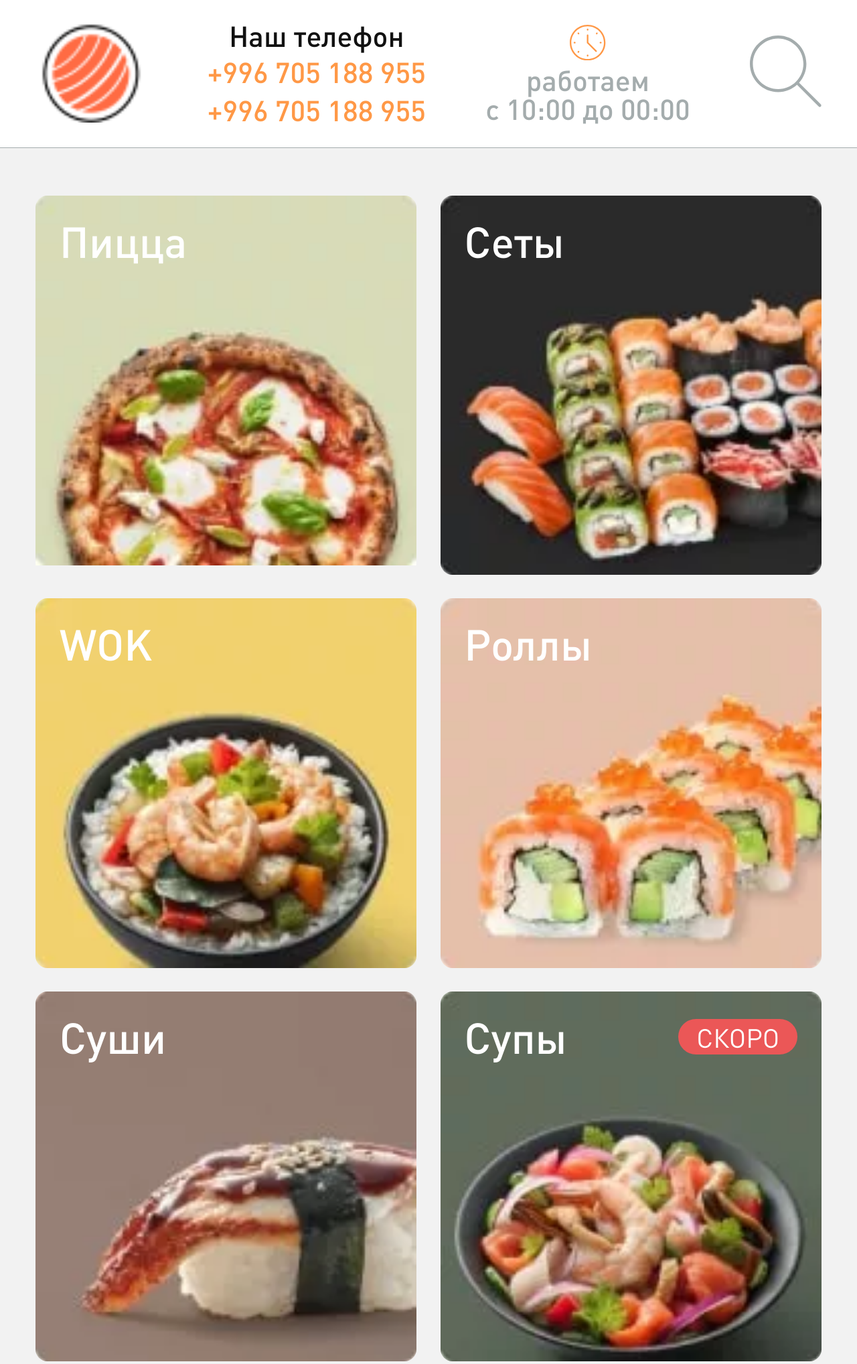
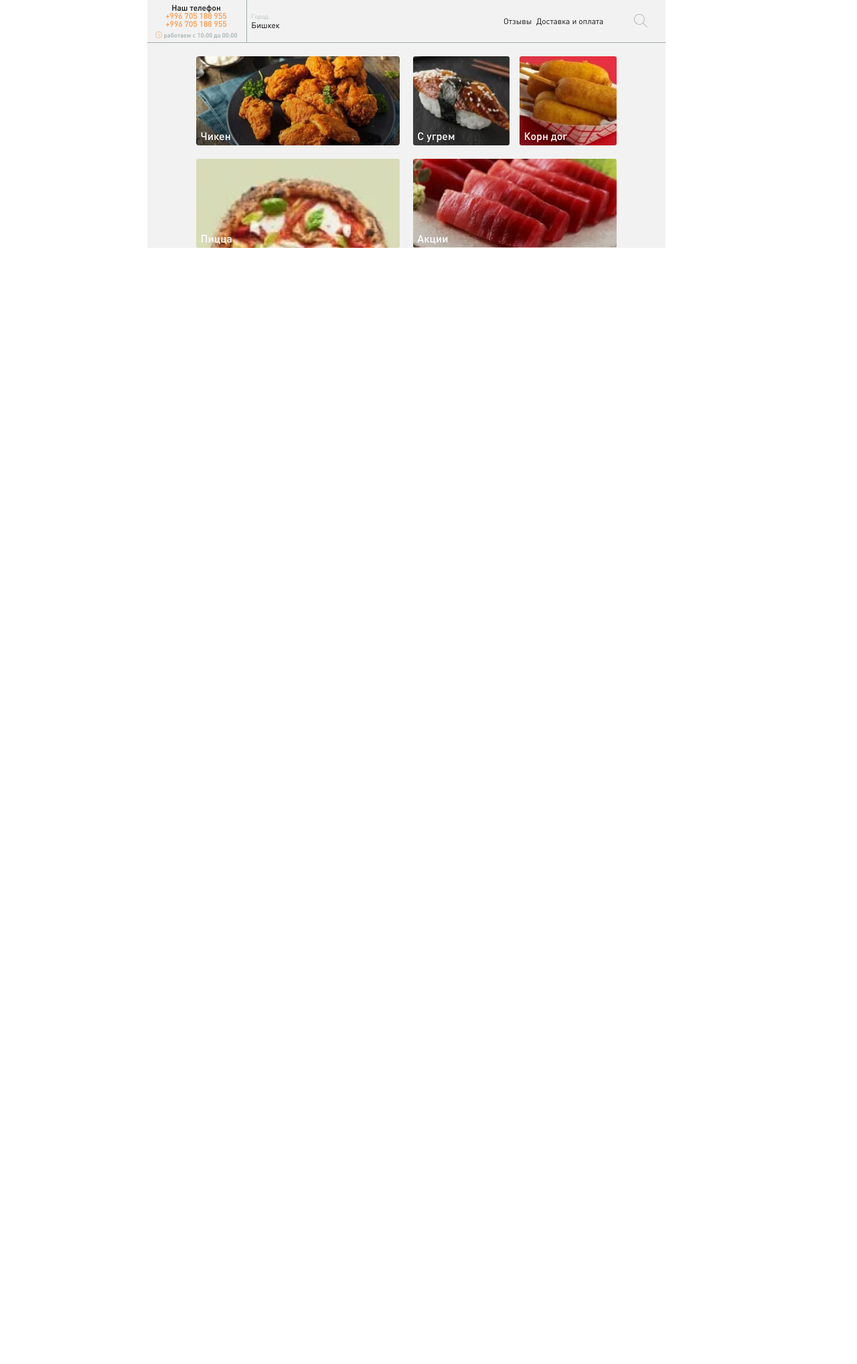
Before and after one commit to Anton1997Kovalev/romsem, a PHP site: page / in a window 1280 px wide. Shown: the top 2036 px of the page at 67% size. After the commit the page ends 370 px from the top, so only its background shows below. Run offline with PHP 8.4, Linux system fonts and the light colour scheme.

Commit message:
desktop header, categories

```diff
--- a/css/style.css
+++ b/css/style.css
@@ -34,6 +34,12 @@
 
 html {
 	font-size: 2.777vw;
+}
+
+@media screen and (min-width: 1024px) {
+	html {
+		font-size: 0.520vw;
+	}
 }
 
 body {
@@ -248,12 +254,18 @@ h3 {
 	grid-column-end: 9;
 }
 
+@media screen and (min-width: 1024px) {
+	.container {
+		padding: 0 12rem;
+	}
+}
+
 /* ------------------ main-settings END ----------------------- */
 
 /* -------------------------------- UI -------------------------------------- */
 .main {
 	background-color: var(--grey);
-	padding-top: 2rem;
+	padding-top: 7.7rem;
 }
 
 .invert-color {
@@ -277,6 +289,13 @@ h3 {
 
 .anim-text-border:hover {
 	border-bottom: 1px solid #fff;
+}
+
+@media screen and (min-width: 1024px) {
+	.main {
+		background-color: var(--grey);
+		padding-top: 3rem;
+	}
 }
 
 /* ------------------- link -------------------------- */
@@ -620,11 +639,30 @@ h3 {
 
 /* ------------------------- MAIN-PAGE ----------------------- */
 
+@media screen and (min-width: 1024px) {
+	.page__container {
+		display: grid;
+		grid-template-columns: 18rem 1fr 29rem;
+		padding-right: 10rem;
+		padding-left: 12rem;
+	}
+
+	.page-body {
+		margin-left: 3rem;
+		margin-right: 4rem;
+	}
+}
+
 /* ----------------------- header --------------------------------- */
 
 .header {
 	background: #FFFFFF;
 	border-bottom: 0.5px solid #A4ACAD;
+	position: fixed;
+	top: 0;
+	left: 0;
+	right: 0;
+	z-index: 100;
 }
 
 .header__container {
@@ -642,7 +680,21 @@ h3 {
 	width: 4.7rem;
 }
 
-.our-phones {}
+.header__city {
+	display: none;
+}
+
+.header__our-contacts {
+	display: flex;
+}
+
+.header__nav {
+	display: none;
+}
+
+.our-phones {
+	margin-right: 1.3rem;
+}
 
 .our-phones__label {
 	font-family: var(--ff-dinPro500);
@@ -653,7 +705,9 @@ h3 {
 	text-align: center;
 }
 
-.our-phones__items {}
+.our-phones__items {
+	text-align: center;
+}
 
 .our-phones__item a {
 	font-family: var(--ff-dinPro500);
@@ -667,6 +721,12 @@ h3 {
 	display: flex;
 	flex-direction: column;
 	align-items: center;
+}
+
+.work-time__icon {
+	width: 1.5rem;
+	height: 1.5rem;
+	flex-shrink: 0;
 }
 
 .work-time__icon svg {
@@ -693,7 +753,139 @@ h3 {
 	height: 3rem;
 }
 
+@media screen and (min-width: 1024px) {
+	.header {
+		background: var(--grey);
+		position: relative;
+	}
+
+	.header__container {
+		height: 9.5rem;
+		padding-left: 1.8rem;
+		padding-right: 4rem;
+	}
+
+	.header__content {
+		justify-content: unset;
+	}
+
+	.header__logo {
+		display: none;
+	}
+
+	.header__our-contacts {
+		flex-direction: column;
+		justify-content: center;
+		padding-right: 2rem;
+		border-right: 0.5px solid #A4ACAD;
+		height: 100%;
+	}
+
+	.our-phones {
+		/* height: 100%; */
+		display: flex;
+		flex-direction: column;
+		justify-content: center;
+		margin-right: 0;
+		margin-bottom: 0.8rem;
+	}
+
+	.our-phones__label {
+		font-size: 1.8rem;
+		line-height: 100%;
+	}
+
+	.our-phones__item a {
+		font-size: 1.8rem;
+		line-height: 100%;
+	}
+
+	.work-time {
+		flex-direction: row;
+		align-items: center;
+	}
+
+	.work-time__icon {
+		margin-right: 0.5rem;
+	}
+
+	.work-time__text span {
+		display: inline;
+		text-align: left;
+		font-size: 1.4rem;
+		line-height: 100%;
+	}
+
+	.header__city {
+		display: block;
+		margin-left: 1rem;
+		flex-grow: 1;
+	}
+
+	.header__city-label {
+		font-family: var(--ff-dinPro300);
+		font-weight: 300;
+		font-size: 1.4rem;
+		line-height: 100%;
+		color: #A4ACAD;
+		margin-bottom: .4rem;
+	}
+
+	.header__city-selected {
+		font-family: var(--ff-dinPro400);
+		font-size: 1.8rem;
+		line-height: 100%;
+		color: #000;
+	}
+
+	.header__search {
+		margin-left: 6.9rem;
+	}
+
+	.header__nav {
+		display: block;
+	}
+
+	.header__nav ul {
+		display: flex;
+	}
+
+	.header__nav li {
+		margin-bottom: 0;
+	}
+
+	.header__nav li:not(:last-child) {
+		margin-right: 1rem;
+	}
+
+	.header__nav li a {
+		font-family: var(--ff-dinPro400);
+		font-size: 1.8rem;
+		line-height: 100%;
+		color: var(--black);
+		transition: color 150ms ease-out;
+		-webkit-transition: color 150ms ease-out;
+		-moz-transition: color 150ms ease-out;
+		-ms-transition: color 150ms ease-out;
+		-o-transition: color 150ms ease-out;
+	}
+
+	.header__nav li a:hover {
+		color: var(--orange);
+	}
+}
+
 /* ----------------------- header END --------------------------------- */
+
+.sidebar {
+	display: none;
+}
+
+@media screen and (min-width: 1024px) {
+	.sidebar {
+		display: block;
+	}
+}
 
 /* ------------------------- our-products --------------------------- */
 
@@ -705,6 +897,10 @@ h3 {
 	display: grid;
 	grid-template-columns: 1fr 1fr;
 	grid-gap: 1rem;
+}
+
+.our-products__categories.desktop {
+	display: none;
 }
 
 .products-category {
@@ -784,7 +980,9 @@ h3 {
 	color: #FFFFFF;
 }
 
-.products-category__img {}
+.products-category__img {
+	height: 100%;
+}
 
 .products-category__img img {
 	display: block;
@@ -797,6 +995,38 @@ h3 {
 
 .bottom {}
 
+@media screen and (min-width: 1024px) {
+	.our-products__container {
+		padding: 0 11rem;
+	}
+
+	.our-products__categories.mobile {
+		display: none;
+	}
+
+	.our-products__categories.desktop {
+		display: grid;
+		grid-template-columns: 1fr;
+		grid-row-gap: 3rem;
+	}
+
+	.our-products__categories__row {
+		display: grid;
+		grid-template-columns: 1fr 1fr;
+		grid-column-gap: 3rem;
+	}
+
+	.products-category {
+		height: 20rem;
+	}
+
+	.our-products__categories__column {
+		display: grid;
+		grid-template-columns: 1fr 1fr;
+		grid-column-gap: 2.2rem;
+	}
+}
+
 /* ------------------------- our-products END --------------------------- */
 
 
--- a/index.html
+++ b/index.html
@@ -12,7 +12,8 @@
 
 <body>
 	<div class="page">
-		<aside class="main-sidebar"></aside>
+		<div class="page__container">
+			<aside class="main-sidebar sidebar"></aside>
 			<div class="page-body">
 				<div class="page-body__container">
 					<header class="header">
@@ -26,6 +27,7 @@
 										</picture>
 									</a>
 								</div>
+								<div class="header__our-contacts">
 									<div class="header__phones our-phones">
 										<div class="header-phones__label our-phones__label">Наш телефон</div>
 										<div class="header-phones__items our-phones__items">
@@ -75,6 +77,17 @@
 											<span>с 10:00 до 00:00</span>
 										</div>
 									</div>
+								</div>
+								<div class="header__city">
+									<div class="header__city-label">Город:</div>
+									<div class="header__city-selected">Бишкек</div>
+								</div>
+								<nav class="header__nav">
+									<ul>
+										<li><a href="#" class="header__link">Отзывы</a></li>
+										<li><a href="#" class="header__link">Доставка и оплата</a></li>
+									</ul>
+								</nav>
 								<div class="header__search search-block">
 									<div class="header-search__icon search-block__icon search-block__icon__js">
 										<svg width="30" height="30" viewBox="0 0 30 30" fill="none"
@@ -98,7 +111,7 @@
 						<section class="our-products">
 							<div class="our-products__container container">
 								<div class="our-products__content">
-								<div class="our-products__categories">
+									<div class="our-products__categories mobile">
 										<div class="our-products__category products-category">
 											<a href="#" class="products-category__body">
 												<div class="products-category__info top">
@@ -111,7 +124,8 @@
 												</div>
 												<div class="products-category__img">
 													<picture>
-													<source srcset="img/categories/pizza-min.webp" type="image/webp">
+														<source srcset="img/categories/pizza-min.webp"
+															type="image/webp">
 														<img src="img/categories/pizza-min.jpg" alt="">
 													</picture>
 												</div>
@@ -183,7 +197,8 @@
 												</div>
 												<div class="products-category__img">
 													<picture>
-													<source srcset="img/categories/sushi-min.webp" type="image/webp">
+														<source srcset="img/categories/sushi-min.webp"
+															type="image/webp">
 														<img src="img/categories/sushi-min.jpg" alt="">
 													</picture>
 												</div>
@@ -201,7 +216,8 @@
 												</div>
 												<div class="products-category__img">
 													<picture>
-													<source srcset="img/categories/salad-min.webp" type="image/webp">
+														<source srcset="img/categories/salad-min.webp"
+															type="image/webp">
 														<img src="img/categories/salad-min.jpg" alt="">
 													</picture>
 												</div>
@@ -219,7 +235,8 @@
 												</div>
 												<div class="products-category__img">
 													<picture>
-													<source srcset="img/categories/salad-min.webp" type="image/webp">
+														<source srcset="img/categories/salad-min.webp"
+															type="image/webp">
 														<img src="img/categories/salad-min.jpg" alt="">
 													</picture>
 												</div>
@@ -255,7 +272,8 @@
 												</div>
 												<div class="products-category__img">
 													<picture>
-													<source srcset="img/categories/combo-min.webp" type="image/webp">
+														<source srcset="img/categories/combo-min.webp"
+															type="image/webp">
 														<img src="img/categories/combo-min.webp" alt="">
 													</picture>
 												</div>
@@ -273,7 +291,8 @@
 												</div>
 												<div class="products-category__img">
 													<picture>
-													<source srcset="img/categories/ugrem-min.webp" type="image/webp">
+														<source srcset="img/categories/ugrem-min.webp"
+															type="image/webp">
 														<img src="img/categories/ugrem-min.jpg" alt="">
 													</picture>
 												</div>
@@ -291,7 +310,8 @@
 												</div>
 												<div class="products-category__img">
 													<picture>
-													<source srcset="img/categories/korndog-min.webp" type="image/webp">
+														<source srcset="img/categories/korndog-min.webp"
+															type="image/webp">
 														<img src="img/categories/korndog-min.jpg" alt="">
 													</picture>
 												</div>
@@ -309,7 +329,8 @@
 												</div>
 												<div class="products-category__img">
 													<picture>
-													<source srcset="img/categories/chiken-min.webp" type="image/webp">
+														<source srcset="img/categories/chiken-min.webp"
+															type="image/webp">
 														<img src="img/categories/chiken-min.jpg" alt="">
 													</picture>
 												</div>
@@ -327,11 +348,117 @@
 												</div>
 												<div class="products-category__img">
 													<picture>
-													<source srcset="img/categories/akcii-min.webp" type="image/webp">
+														<source srcset="img/categories/akcii-min.webp"
+															type="image/webp">
 														<img src="img/categories/akcii-min.jpg" alt="">
 													</picture>
 												</div>
 											</a>
+										</div>
+									</div>
+
+									<div class="our-products__categories desktop">
+										<div class="our-products__categories__row">
+											<div class="our-products__category products-category">
+												<a href="#" class="products-category__body">
+													<div class="products-category__info bottom">
+														<div class="products-category__label">
+															Чикен
+														</div>
+														<!-- <div class="products-category__date">
+															<span>скоро</span>
+														</div> -->
+													</div>
+													<div class="products-category__img">
+														<picture>
+															<source srcset="img/categories/chiken-min.webp"
+																type="image/webp">
+															<img src="img/categories/chiken-min.jpg" alt="">
+														</picture>
+													</div>
+												</a>
+											</div>
+											<div class="our-products__categories__column">
+												<div class="our-products__category products-category">
+													<a href="#" class="products-category__body">
+														<div class="products-category__info bottom">
+															<div class="products-category__label">
+																С угрем
+															</div>
+															<!-- <div class="products-category__date">
+																<span>скоро</span>
+															</div> -->
+														</div>
+														<div class="products-category__img">
+															<picture>
+																<source srcset="img/categories/ugrem-min.webp"
+																	type="image/webp">
+																<img src="img/categories/ugrem-min.jpg" alt="">
+															</picture>
+														</div>
+													</a>
+												</div>
+												<div class="our-products__category products-category">
+													<a href="#" class="products-category__body">
+														<div class="products-category__info bottom">
+															<div class="products-category__label">
+																Корн дог
+															</div>
+															<!-- <div class="products-category__date">
+																<span>скоро</span>
+															</div> -->
+														</div>
+														<div class="products-category__img">
+															<picture>
+																<source srcset="img/categories/korndog-min.webp"
+																	type="image/webp">
+																<img src="img/categories/korndog-min.jpg" alt="">
+															</picture>
+														</div>
+													</a>
+												</div>
+											</div>
+
+										</div>
+										<div class="our-products__categories__row">
+											<div class="our-products__category products-category">
+												<a href="#" class="products-category__body">
+													<div class="products-category__info bottom">
+														<div class="products-category__label">
+															Пицца
+														</div>
+														<!-- <div class="products-category__date">
+															<span>скоро</span>
+														</div> -->
+													</div>
+													<div class="products-category__img">
+														<picture>
+															<source srcset="img/categories/pizza-min.webp"
+																type="image/webp">
+															<img src="img/categories/pizza-min.jpg" alt="">
+														</picture>
+													</div>
+												</a>
+											</div>
+											<div class="our-products__category products-category">
+												<a href="#" class="products-category__body">
+													<div class="products-category__info bottom">
+														<div class="products-category__label">
+															Акции
+														</div>
+														<!-- <div class="products-category__date">
+															<span>скоро</span>
+														</div> -->
+													</div>
+													<div class="products-category__img">
+														<picture>
+															<source srcset="img/categories/akcii-min.webp"
+																type="image/webp">
+															<img src="img/categories/akcii-min.jpg" alt="">
+														</picture>
+													</div>
+												</a>
+											</div>
 										</div>
 									</div>
 								</div>
@@ -341,7 +468,10 @@
 					<footer class="footer"></footer>
 				</div>
 			</div>
-		<aside class="right-sidebar"></aside>
+			<aside class="right-sidebar sidebar"></aside>
+		</div>
+
+
 	</div>
 
 	<script src="https://code.jquery.com/jquery-3.4.1.min.js"></script>
```
Lines whose indentation alone changed are shown as unchanged.
